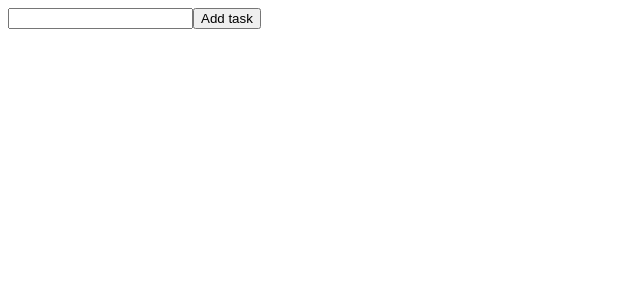
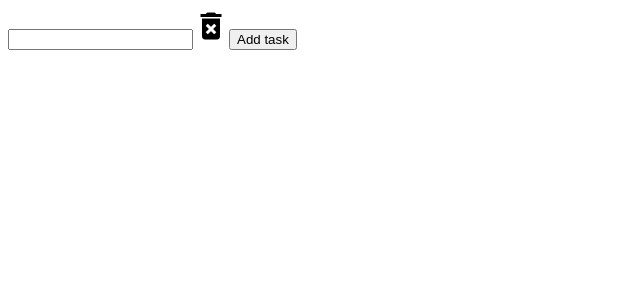
Before and after one commit to NikolaosKantartzopoulos/reactTOTOListClassComponents, a React (Create React App) app: page / in a window 1280 px wide. Shown: the top 300 px of the page, without its empty margins (0-640 px from the left). Built offline with nearby package versions, Linux system fonts and the light colour scheme.

Commit message:
Delete whole list icon added

```diff
--- a/src/App.js
+++ b/src/App.js
@@ -1,5 +1,7 @@
 import React, { Component } from "react";
 import Overview from "./components/Overview";
+import delpng from "./delete-forever.png";
+
 class App extends Component {
 	constructor(props) {
 		super(props);
@@ -15,6 +17,7 @@ class App extends Component {
 
 		this.handleChange = this.handleChange.bind(this);
 		this.onSubmitTask = this.onSubmitTask.bind(this);
+		this.deleteTask = this.deleteTask.bind(this);
 	}
 	handleChange = (e) => {
 		this.setState(
@@ -29,6 +32,7 @@ class App extends Component {
 
 	onSubmitTask = (e) => {
 		e.preventDefault();
+		if (this.state.task.text == "") return null;
 		// console.log(`onSubmitTask started with ${this.state.tasks}`);
 		this.setState(
 			(state) => ({
@@ -46,6 +50,17 @@ class App extends Component {
 		);
 	};
 
+	deleteTask = (e) => {
+		this.setState((state) => ({
+			uniqueID: 1,
+			task: {
+				text: "",
+				taskID: 0,
+			},
+			tasks: [],
+		}));
+	};
+
 	render() {
 		const { task, tasks } = this.state;
 		return (
@@ -57,6 +72,7 @@ class App extends Component {
 						type="text"
 						id="taskInput"
 					/>
+					<img src={delpng} onClick={this.deleteTask} />
 					<button type="submit" task={"Submit"}>
 						Add task
 					</button>
```
Also changed, not shown: src/delete-forever.png (added).
